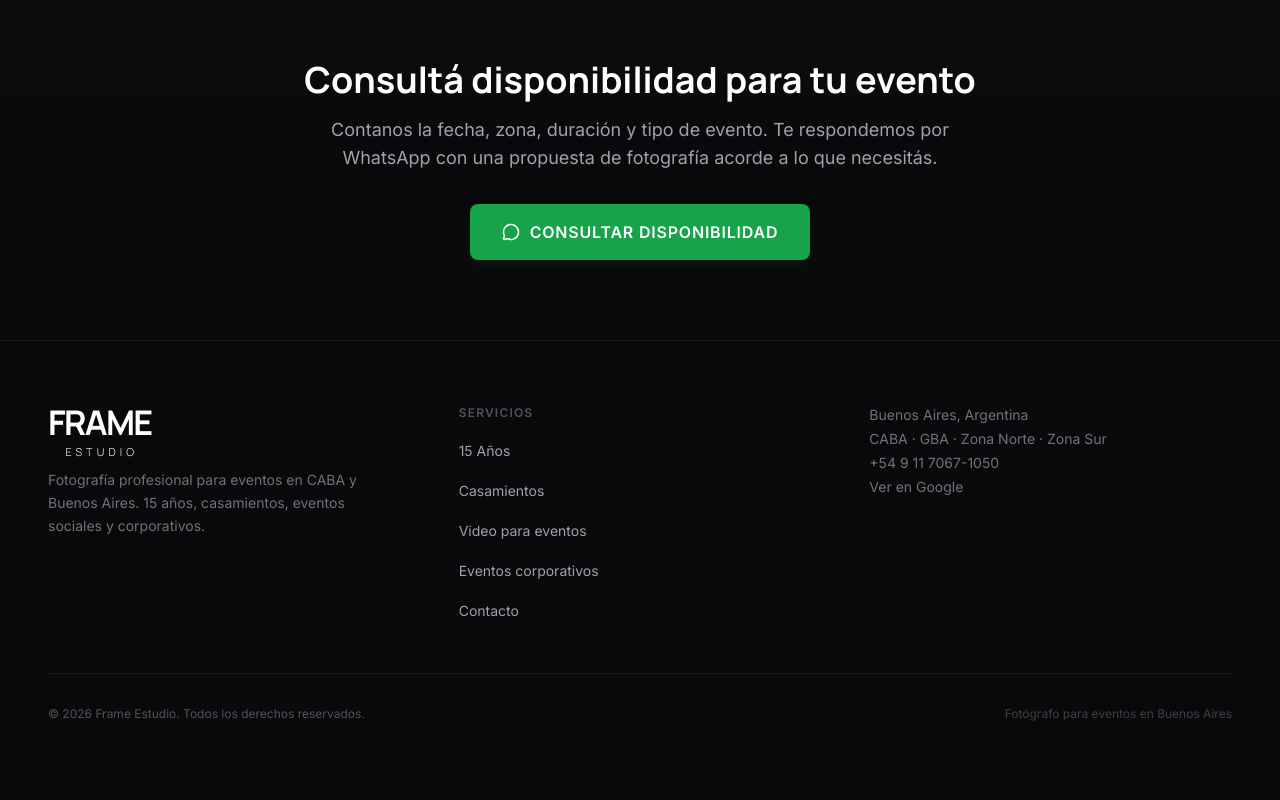
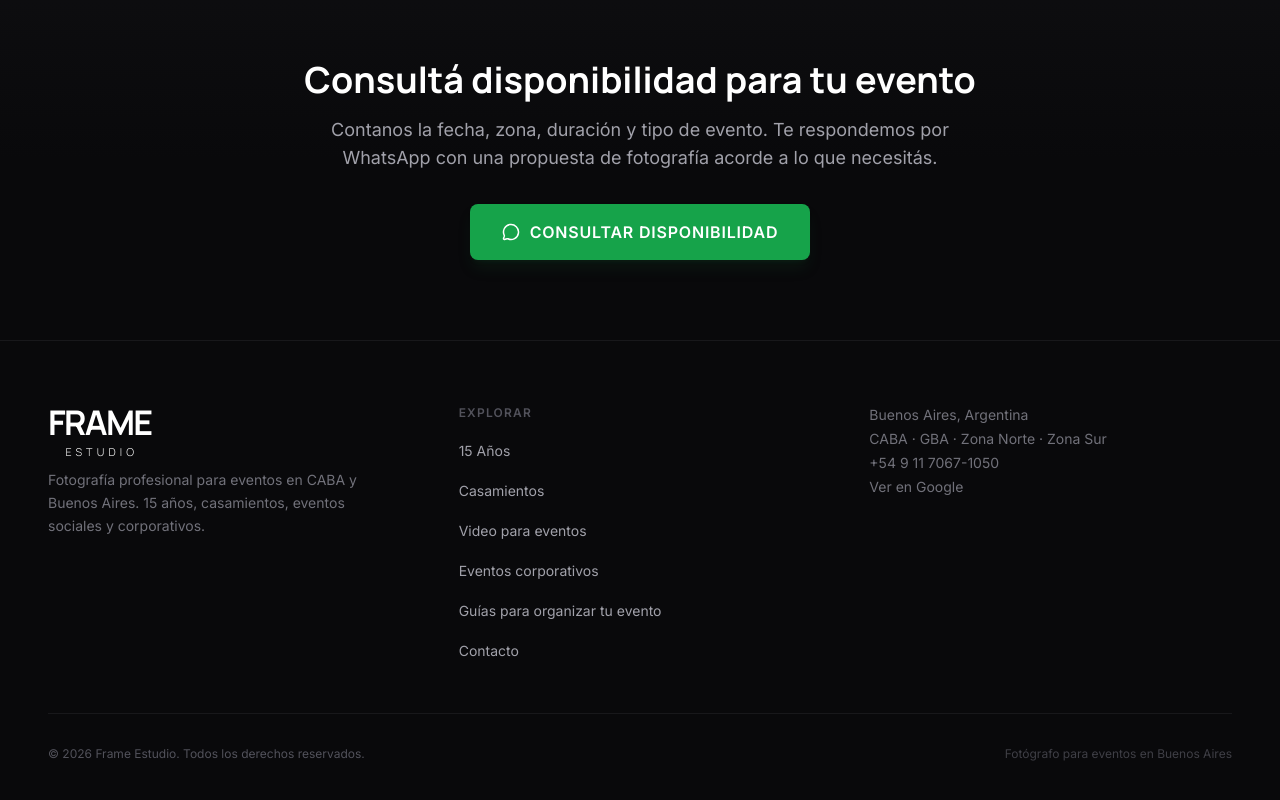
Before and after one commit to joaqui1/Frameba, a React (Vite) app: page / in a window 1280 px wide. Shown: the part 4125-4925 px from the top of the page. Built offline with nearby package versions, Linux system fonts and the light colour scheme.

Commit message:
Add Guías to footer

```diff
--- a/components/Footer.tsx
+++ b/components/Footer.tsx
@@ -9,6 +9,7 @@ export const Footer: React.FC = () => {
     { label: 'Casamientos', href: '/fotografia-video-casamientos-buenos-aires/' },
     { label: 'Video para eventos', href: '/video-para-eventos-buenos-aires/' },
     { label: 'Eventos corporativos', href: '/eventos-corporativos-buenos-aires/' },
+    { label: 'Guías para organizar tu evento', href: '/blog/' },
   ];
 
   return (
@@ -24,8 +25,8 @@ export const Footer: React.FC = () => {
             </p>
           </div>
 
-          <nav aria-label="Páginas de servicio" className="flex flex-col gap-3">
-            <span className="text-xs font-bold uppercase tracking-widest text-zinc-600 mb-1">Servicios</span>
+          <nav aria-label="Páginas de servicio y guías" className="flex flex-col gap-3">
+            <span className="text-xs font-bold uppercase tracking-widest text-zinc-600 mb-1">Explorar</span>
             {serviceLinks.map((link) => (
               <a
                 key={link.label}
```
